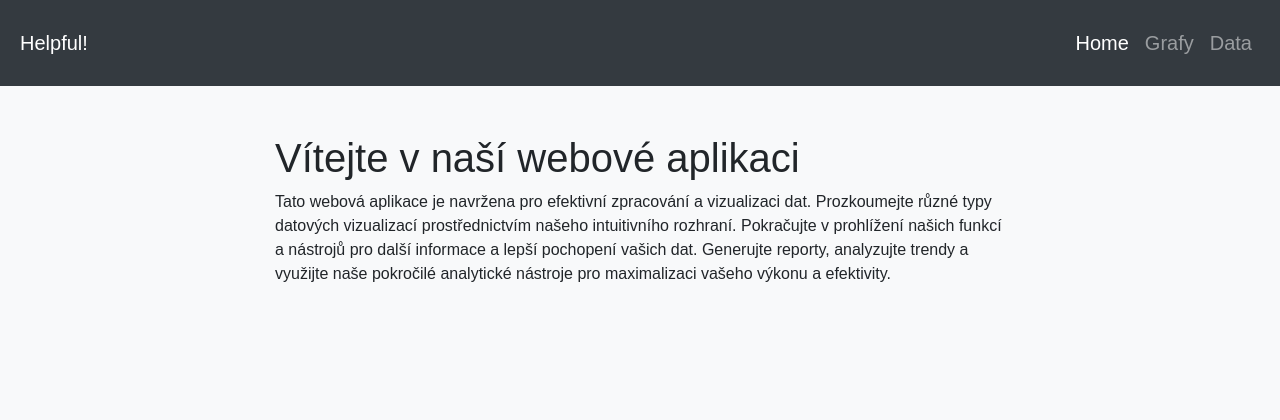
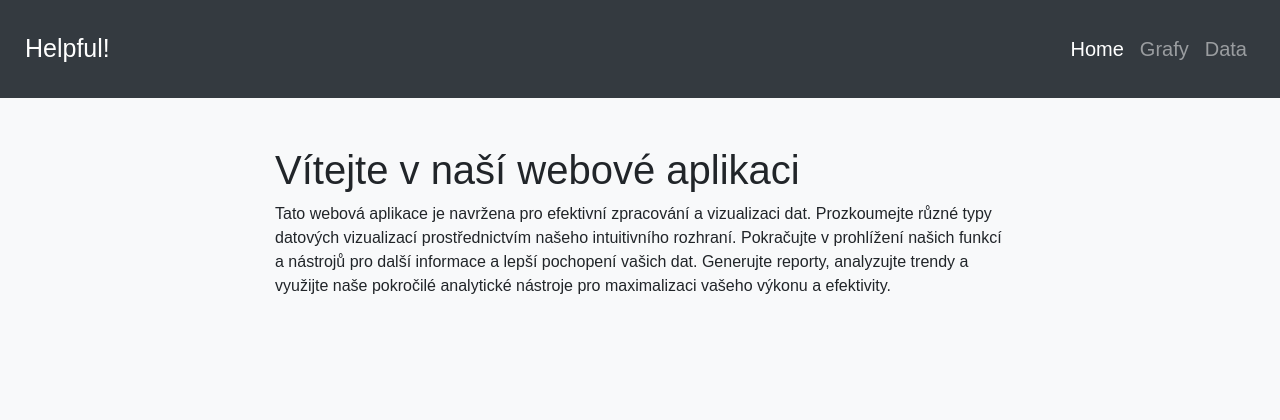
Before and after one commit to Matav5/Hackithon24, a Flask app: page / in a window 1280 px wide. Shown: the top 420 px of the page. Run offline with Flask 3, Linux system fonts and the light colour scheme; some libraries are stand-ins or nearby versions.

Commit message:
Update index.html

```diff
--- a/templates/index.html
+++ b/templates/index.html
@@ -31,13 +31,17 @@
             padding: 10px 0;
         }
         .nav-link {
-        font-size: 20px; /* Zvětšení textu */
-        padding-right: 20px; /* Odsazení od pravého kraje */
+        font-size: 20px;
+        padding-right: 25px;
+        }
+        .navbar-brand {
+            font-size: 25px;
+            font-family: 'Arial', sans-serif;
         }
     </style>
 </head>
 <body>
-    <nav class="navbar navbar-expand-lg navbar-dark bg-dark" style="padding: 20px;">
+    <nav class="navbar navbar-expand-lg navbar-dark bg-dark" style="padding: 25px;">
         <a class="navbar-brand" href="/">Helpful!</a>
         <button class="navbar-toggler" type="button" data-toggle="collapse" data-target="#navbarNav" aria-controls="navbarNav" aria-expanded="false" aria-label="Toggle navigation">
             <span class="navbar-toggler-icon"></span>
@@ -67,12 +71,15 @@
     {% endblock %}
     </main>
 
+
     <div class="footer">
         <p style="font-size: 16px; font-family: Arial, sans-serif;">&copy; 2024 Helpful!</p>
     </div>
+
     <!-- Bootstrap JS and dependencies -->
     <script src="https://code.jquery.com/jquery-3.5.1.slim.min.js"></script>
     <script src="https://cdn.jsdelivr.net/npm/@popperjs/core@2.5.2/dist/umd/popper.min.js"></script>
     <script src="https://stackpath.bootstrapcdn.com/bootstrap/4.5.2/js/bootstrap.min.js"></script>
+
 </body>
 </html>
```
